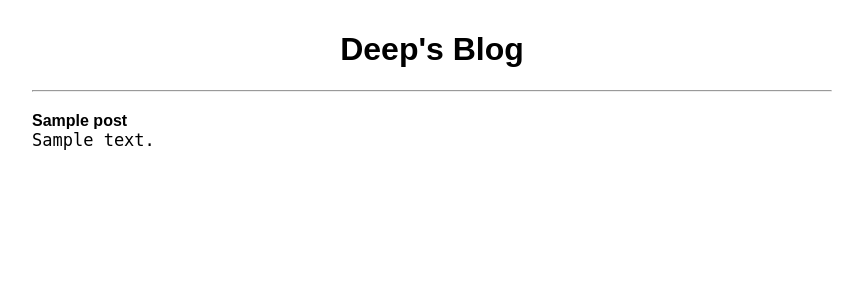
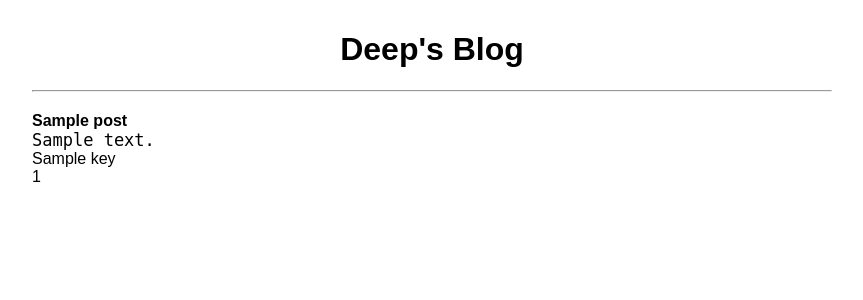
Before and after one commit to ProProgrammer/udacity-cs253-PSet3, a Python web app: template templates/blog.html in a window 1280 px wide. Shown: the top 300 px of the page, without its empty margins (208-1071 px from the left). Run offline with Jinja, Linux system fonts and the light colour scheme; the template is opened without the code that fills it: most values are stand-ins (such as "Sample title", 1, 10 or a date in 2020).

Commit message:
WIP on objectaining post id and redirecting to permalink after newpost submission

```diff
--- a/main.py
+++ b/main.py
@@ -55,6 +55,11 @@ class NewPostHandler(Handler):
 
         a = Post(subject = subject, content = content)
         a.put()
+        key = a.key()
+        key_id = key.id()
+
+        print 'key =', key
+        print 'key.id() =', key_id
 
         if subject and content:
             self.redirect('/blog')
--- a/templates/blog.html
+++ b/templates/blog.html
@@ -71,6 +71,9 @@
 				<b>{{ post.subject }}</b>
 			</div>
 			<pre class="post-body">{{ post.content }}</pre>
+			{{ post.key() }}
+			<br>
+			{{ post.key().id() }}
 		</div>
 		{% endfor %}
 	</body>
```
